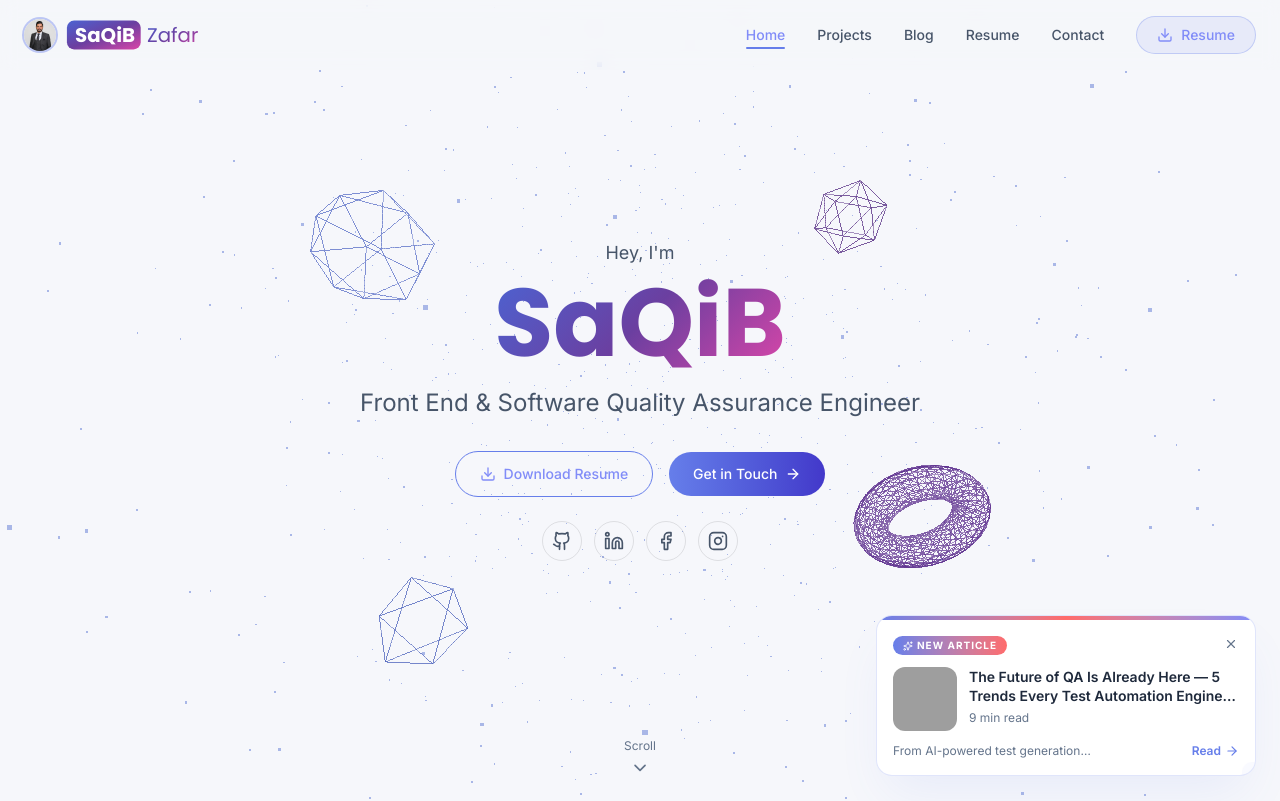
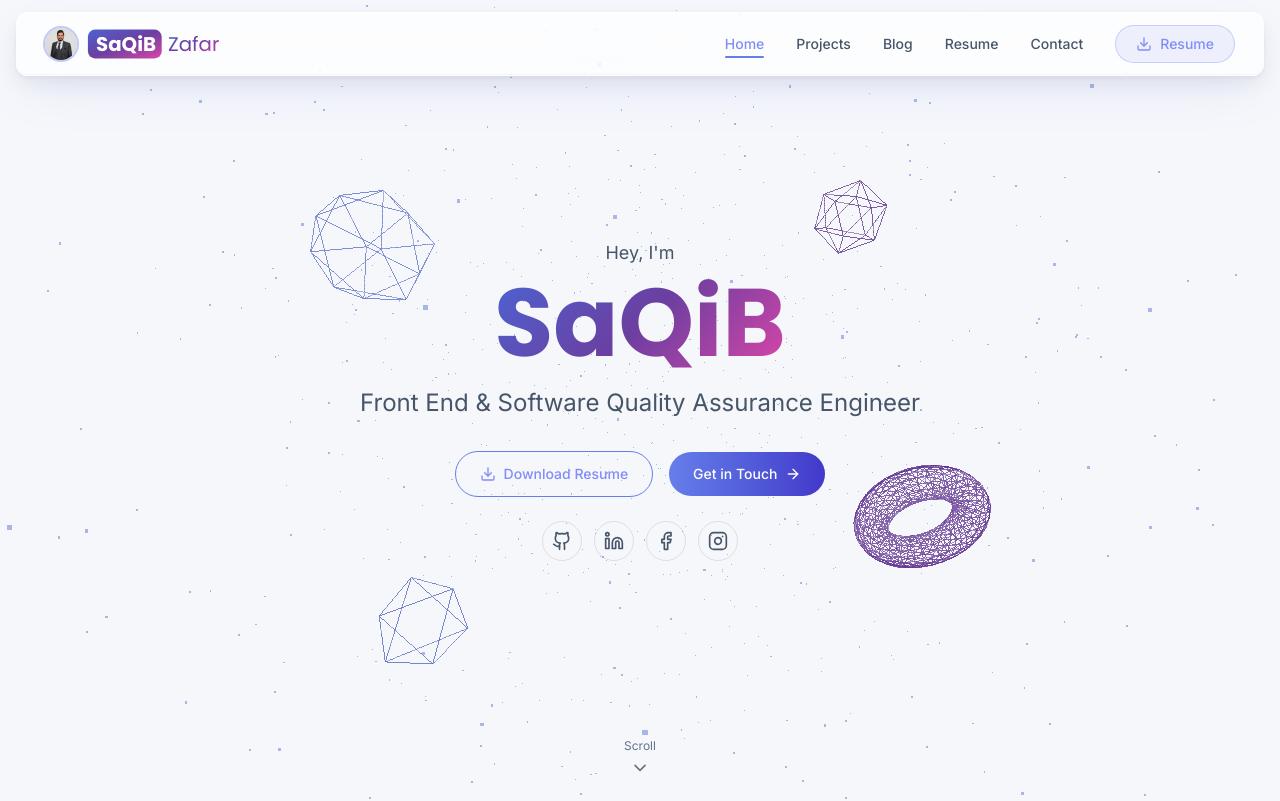
Before and after one commit to saqi21/saqib-portfolio, a Next.js app: page / in a window 1280 px wide. Shown: the top 801 px of the page. Built offline with nearby package versions, Linux system fonts and the light colour scheme; grey boxes are pictures that could not be loaded.

Commit message:
redesign the nav bar

```diff
--- a/app/blog/[slug]/page.tsx
+++ b/app/blog/[slug]/page.tsx
@@ -86,7 +86,7 @@ export default async function ArticlePage({
       <ReadingProgress />
 
       {/* Back Button */}
-      <div className="mx-auto max-w-3xl px-4 pt-28">
+      <div className="mx-auto max-w-3xl px-4 pt-32">
         <ScrollReveal>
           <Link
             href="/blog"
--- a/app/blog/page.tsx
+++ b/app/blog/page.tsx
@@ -25,7 +25,7 @@ export default function BlogPage() {
   return (
     <div className="min-h-screen">
       {/* Header */}
-      <section className="pb-12 pt-32">
+      <section className="pb-12 pt-36">
         <div className="container mx-auto max-w-7xl px-4">
           <ScrollReveal>
             <SectionHeader
--- a/app/contact/page.tsx
+++ b/app/contact/page.tsx
@@ -84,7 +84,7 @@ export default function ContactPage() {
   };
 
   return (
-    <section className="section-padding pt-32">
+    <section className="section-padding pt-36">
       <div className="mx-auto max-w-6xl px-4">
         <ScrollReveal>
           <SectionHeader
--- a/app/globals.css
+++ b/app/globals.css
@@ -97,6 +97,16 @@ body {
   background: var(--color-primary-400);
 }
 
+/* 3D Navbar */
+.navbar-3d {
+  box-shadow:
+    0 2px 4px rgba(0, 0, 0, 0.04),
+    0 8px 20px rgba(0, 0, 0, 0.06),
+    0 20px 50px -12px rgba(102, 126, 234, 0.15),
+    inset 0 1px 0 rgba(255, 255, 255, 0.8),
+    inset 0 -1px 0 rgba(0, 0, 0, 0.03);
+}
+
 /* Glass effect utility */
 .glass {
   background: rgba(255, 255, 255, 0.6);
--- a/app/layout.tsx
+++ b/app/layout.tsx
@@ -3,7 +3,6 @@ import { Inter, Poppins } from "next/font/google";
 import { siteConfig, basePath } from "@/lib/constants";
 import Providers from "./providers";
 import Navbar from "@/components/layout/Navbar";
-import FeaturedBlogBanner from "@/components/sections/FeaturedBlogBanner";
 import Footer from "@/components/layout/Footer";
 import "./globals.css";
 
@@ -169,7 +168,6 @@ export default function RootLayout({
           <Navbar />
           <main>{children}</main>
           <Footer />
-          <FeaturedBlogBanner />
         </Providers>
       </body>
     </html>
--- a/app/projects/[slug]/page.tsx
+++ b/app/projects/[slug]/page.tsx
@@ -81,7 +81,7 @@ export default async function ProjectDetailPage({
   return (
     <article className="min-h-screen">
       {/* Back Button */}
-      <div className="mx-auto max-w-5xl px-4 pt-28">
+      <div className="mx-auto max-w-5xl px-4 pt-32">
         <ScrollReveal>
           <Link
             href="/projects"
--- a/app/projects/page.tsx
+++ b/app/projects/page.tsx
@@ -27,7 +27,7 @@ export default function ProjectsPage() {
       : works.filter((work) => work.category === activeCategory);
 
   return (
-    <section className="section-padding pt-32">
+    <section className="section-padding pt-36">
       <div className="mx-auto max-w-6xl px-4">
         <ScrollReveal>
           <SectionHeader
--- a/app/resume/page.tsx
+++ b/app/resume/page.tsx
@@ -58,7 +58,7 @@ const skillCategories = [
 
 export default function ResumePage() {
   return (
-    <div className="min-h-screen bg-surface-950 pt-24 pb-20 print:bg-white print:pt-0 print:pb-0">
+    <div className="min-h-screen bg-surface-950 pt-28 pb-20 print:bg-white print:pt-0 print:pb-0">
       {/* Floating Buttons */}
       <PrintButton />
 
--- a/components/layout/Navbar.tsx
+++ b/components/layout/Navbar.tsx
@@ -45,15 +45,16 @@ export default function Navbar() {
       <motion.header
         initial={{ y: -100, opacity: 0 }}
         animate={{ y: 0, opacity: 1 }}
-        transition={{ duration: 0.4, ease: [0.22, 1, 0.36, 1] }}
-        className={`fixed top-0 left-0 right-0 z-50 transition-all duration-500 ${
-          scrolled
-            ? "bg-surface-950/95 shadow-lg shadow-black/5 backdrop-blur-md"
-            : "bg-surface-950/60 backdrop-blur-sm"
-        }`}
+        transition={{ duration: 0.5, ease: [0.22, 1, 0.36, 1] }}
+        className="fixed top-0 left-0 right-0 z-50"
       >
+        <div className="mx-auto max-w-7xl px-3 pt-3 sm:px-4">
         <nav
-          className={`mx-auto flex max-w-7xl items-center justify-between px-4 sm:px-6 transition-all duration-500 ${scrolled ? "py-3" : "py-4"}`}
+          className={`navbar-3d relative flex items-center justify-between rounded-xl border px-5 transition-all duration-500 sm:px-7 ${
+            scrolled
+              ? "border-white/60 bg-white/90 py-2.5 backdrop-blur-2xl"
+              : "border-white/40 bg-white/70 py-3 backdrop-blur-xl"
+          }`}
         >
           {/* Logo */}
           <Link href="/">
@@ -135,6 +136,7 @@ export default function Navbar() {
             </AnimatePresence>
           </motion.button>
         </nav>
+        </div>
       </motion.header>
 
       {/* Mobile Menu Overlay — outside header so it covers full screen */}
--- a/components/sections/FeaturedBlogBanner.tsx
+++ b/components/sections/FeaturedBlogBanner.tsx
@@ -1,11 +1,10 @@
 "use client";
 
 import { useState, useEffect } from "react";
-import Image from "next/image";
 import Link from "next/link";
 import { usePathname } from "next/navigation";
 import { motion, AnimatePresence } from "framer-motion";
-import { ArrowRight, X, Sparkles } from "lucide-react";
+import { ArrowRight, X } from "lucide-react";
 
 import { articles } from "@/data/articles";
 
@@ -17,13 +16,12 @@ export default function FeaturedBlogBanner() {
   const featured = articles.find((a) => a.content);
 
   useEffect(() => {
-    const timer = setTimeout(() => setVisible(true), 2500);
+    const timer = setTimeout(() => setVisible(true), 2000);
     return () => clearTimeout(timer);
   }, []);
 
   if (!featured) return null;
 
-  // Hide on the featured article page, blog listing, and resume
   const hiddenPaths = [`/blog/${featured.slug}`, "/blog", "/resume"];
   const shouldHide = hiddenPaths.some(
     (p) => pathname === p || (p === "/blog" && pathname.startsWith("/blog/"))
@@ -34,83 +32,42 @@ export default function FeaturedBlogBanner() {
     <AnimatePresence>
       {!dismissed && (
         <motion.div
-          initial={{ x: 400, opacity: 0, scale: 0.8 }}
-          animate={{ x: 0, opacity: 1, scale: 1 }}
-          exit={{ x: 400, opacity: 0, scale: 0.8 }}
-          transition={{
-            type: "spring",
-            stiffness: 260,
-            damping: 25,
-          }}
-          className="fixed bottom-6 right-6 z-50 w-[340px] max-w-[calc(100vw-2rem)] sm:w-[380px]"
+          initial={{ y: -60, opacity: 0 }}
+          animate={{ y: 0, opacity: 1 }}
+          exit={{ y: -60, opacity: 0 }}
+          transition={{ type: "spring", stiffness: 400, damping: 30 }}
+          className="fixed left-1/2 top-20 z-50 -translate-x-1/2 sm:top-[76px]"
         >
-          <div className="relative overflow-hidden rounded-2xl border border-primary-500/20 bg-white shadow-2xl shadow-primary-500/10">
-            {/* Gradient top accent */}
-            <div className="h-1 w-full bg-gradient-to-r from-primary-500 via-accent-500 to-primary-400" />
+          <div className="relative flex items-center gap-2 rounded-full border border-black/5 bg-white/95 py-1.5 pl-3 pr-1.5 shadow-lg shadow-black/8 backdrop-blur-md sm:gap-3 sm:py-2 sm:pl-4 sm:pr-2">
+            {/* Pulse dot */}
+            <span className="relative flex h-2 w-2 shrink-0">
+              <span className="absolute inline-flex h-full w-full animate-ping rounded-full bg-primary-500 opacity-60" />
+              <span className="relative inline-flex h-2 w-2 rounded-full bg-primary-500" />
+            </span>
+
+            {/* Text */}
+            <Link
+              href={`/blog/${featured.slug}`}
+              onClick={() => setDismissed(true)}
+              className="group flex items-center gap-1.5 sm:gap-2"
+            >
+              <span className="max-w-[180px] truncate text-xs font-medium text-text-primary sm:max-w-[320px] sm:text-sm">
+                {featured.title}
+              </span>
+              <span className="inline-flex shrink-0 items-center gap-0.5 text-xs font-semibold text-primary-500 transition-all duration-200 group-hover:gap-1">
+                Read
+                <ArrowRight className="h-3 w-3 transition-transform duration-200 group-hover:translate-x-0.5" />
+              </span>
+            </Link>
 
             {/* Dismiss */}
             <button
               onClick={() => setDismissed(true)}
               aria-label="Dismiss"
-              className="absolute right-3 top-4 flex h-6 w-6 cursor-pointer items-center justify-center rounded-full text-text-muted transition-all duration-200 hover:bg-surface-200 hover:text-text-primary"
+              className="flex h-5 w-5 shrink-0 cursor-pointer items-center justify-center rounded-full text-text-muted/40 transition-all duration-200 hover:bg-surface-200 hover:text-text-primary"
             >
-              <X className="h-3.5 w-3.5" />
+              <X className="h-3 w-3" />
             </button>
-
-            <Link
-              href={`/blog/${featured.slug}`}
-              className="group block p-4"
-              onClick={() => setDismissed(true)}
-            >
-              {/* Header */}
-              <div className="flex items-center gap-2">
-                <span className="inline-flex items-center gap-1 rounded-full bg-gradient-to-r from-primary-500 to-accent-500 px-2.5 py-0.5 text-[10px] font-bold uppercase tracking-widest text-white">
-                  <Sparkles className="h-2.5 w-2.5" />
-                  New Article
-                </span>
-              </div>
-
-              {/* Content row */}
-              <div className="mt-3 flex gap-3">
-                {/* Thumbnail */}
-                <div className="h-16 w-16 shrink-0 overflow-hidden rounded-xl">
-                  <Image
-                    src={featured.image}
-                    alt={featured.title}
-                    width={64}
-                    height={64}
-                    className="h-full w-full object-cover"
-                  />
-                </div>
-
-                {/* Text */}
-                <div className="min-w-0 flex-1">
-                  <h3 className="line-clamp-2 text-sm font-semibold leading-snug text-text-primary transition-colors duration-200 group-hover:text-primary-500">
-                    {featured.title}
-                  </h3>
-                  <p className="mt-1 text-xs text-text-muted">
-                    {featured.readTime}
-                  </p>
-                </div>
-              </div>
-
-              {/* CTA */}
-              <div className="mt-3 flex items-center justify-between">
-                <p className="line-clamp-1 max-w-[200px] text-xs text-text-muted">
-                  {featured.description}
-                </p>
-                <span className="inline-flex shrink-0 items-center gap-1 text-xs font-semibold text-primary-500 transition-all duration-200 group-hover:gap-2">
-                  Read
-                  <ArrowRight className="h-3.5 w-3.5 transition-transform duration-200 group-hover:translate-x-1" />
-                </span>
-              </div>
-            </Link>
-
-            {/* Animated pulse ring */}
-            <div className="absolute -bottom-1 -right-1 h-3 w-3">
-              <span className="absolute inline-flex h-full w-full animate-ping rounded-full bg-primary-400 opacity-40" />
-              <span className="relative inline-flex h-3 w-3 rounded-full bg-primary-500" />
-            </div>
           </div>
         </motion.div>
       )}
--- a/components/shared/SectionHeader.tsx
+++ b/components/shared/SectionHeader.tsx
@@ -20,7 +20,7 @@ export default function SectionHeader({
   return (
     <div ref={ref} className={centered ? "text-center" : ""}>
       <motion.h2
-        className="gradient-text font-heading text-3xl font-bold md:text-4xl"
+        className="gradient-text pt-12 font-heading text-3xl font-bold md:text-4xl"
         initial={{ opacity: 0, y: 20 }}
         animate={isInView ? { opacity: 1, y: 0 } : { opacity: 0, y: 20 }}
         transition={{ duration: 0.6, ease: [0.22, 1, 0.36, 1] }}
```
